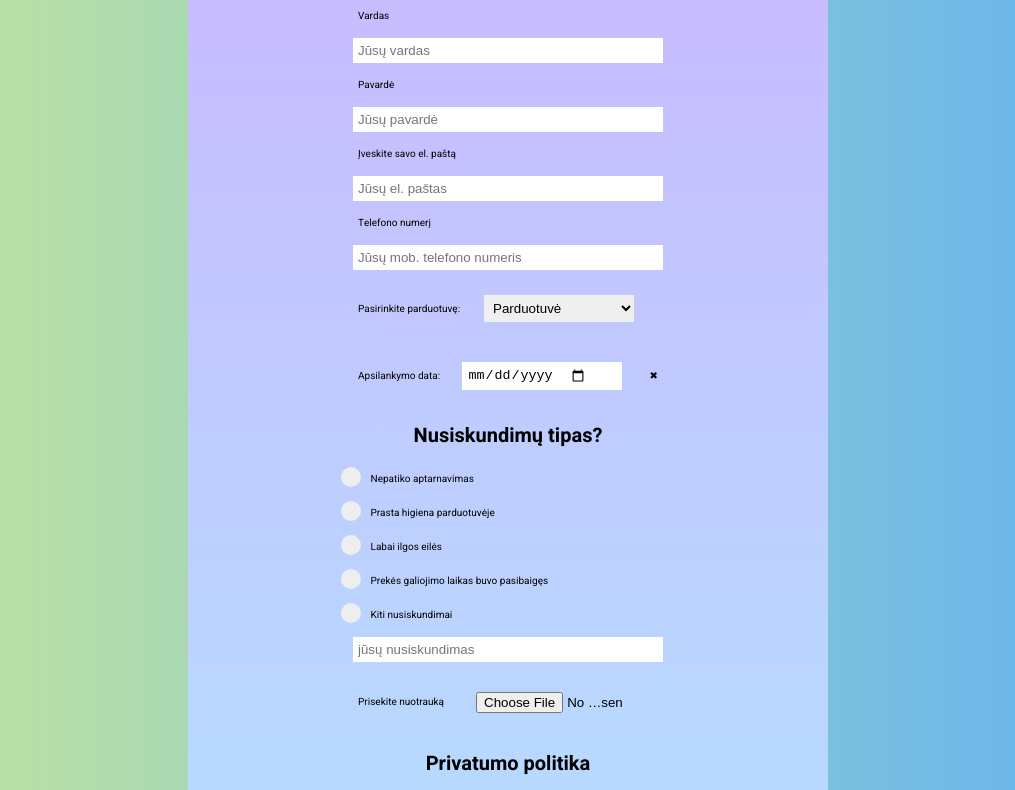
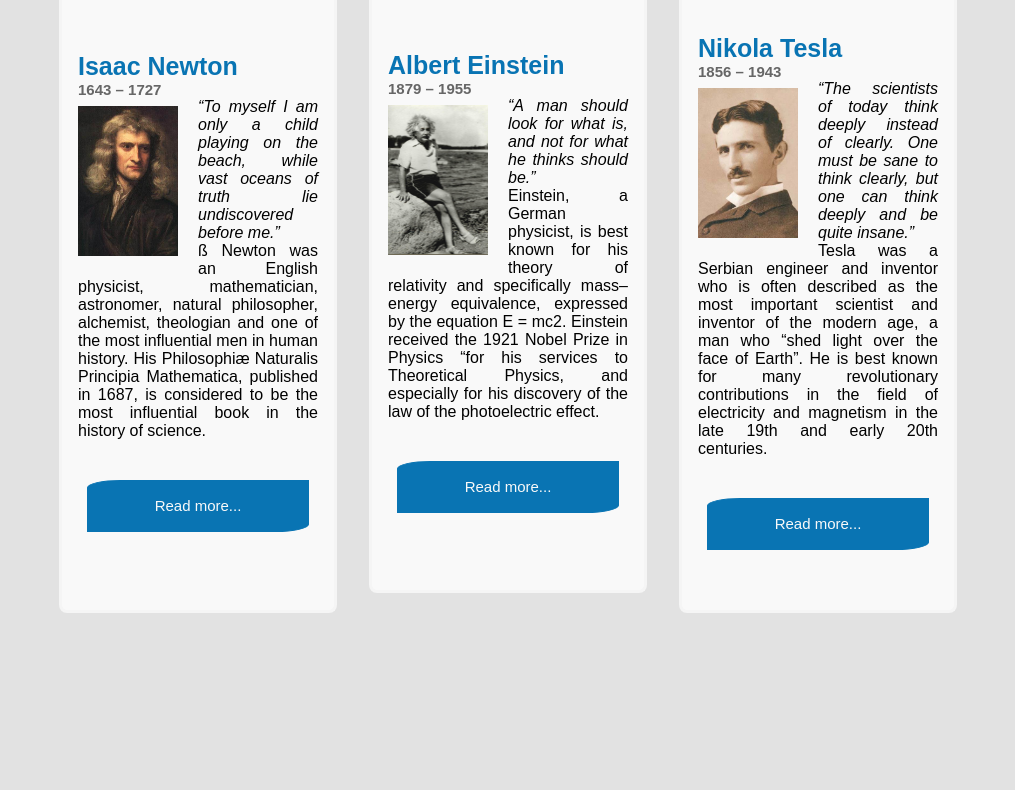
Before and after one commit to SSurkevicius/fe15, a plain HTML site: page index.html in a window 1280 px wide. Shown: the part 120-910 px from the top of the page, without its empty margins (132-1147 px from the left). After the commit the page ends 840 px from the top, so only its background shows below. Drawn offline with Linux system fonts and the light colour scheme; a web font is replaced by a local one.

Commit message:
Add files via upload

```diff
--- /dev/null
+++ b/css/style.css
@@ -0,0 +1,130 @@
+*,
+*::before,
+*::after {
+  margin: 0;
+  padding: 0;
+  box-sizing: inherit;
+}
+
+body {
+  height: 100vh;
+  font-family: 'News Cycle', sans-serif;
+  padding: 20px;
+  background-color: #E2E2E2;
+  display: flex;
+  flex-direction: column;
+  justify-content: center;
+  align-items: center;
+  text-align: center;
+}
+
+.container {
+  display: flex;
+  cursor: pointer;
+
+}
+
+.card {
+  margin: 1rem;
+  width: 240px;
+  height: 600px;
+  padding: .5rem 1rem;
+  background-color: #f9f9f9;
+  border: 3px solid #f5f5f5;
+  border-radius: 8px;
+  border-top: 6px solid #bdc3c7;
+  display: flex;
+  flex-direction: column;
+  justify-content: center;
+  transition: .2s;
+}
+.card:nth-of-type(even) {
+  height: 580px;
+}
+div.card:hover {
+    transform: translateY(-10px);
+    border-top: 6px solid #4286f4;
+}
+
+h1 {
+  padding-top: 20px;
+  font-size: 25px;
+  color: #0974b3;
+  text-align: left;
+}
+
+h2 {
+  font-size: 15px;
+  color: #666;
+  text-align: left;
+}
+
+  main {
+    text-align: justify;
+  }
+
+.citate {
+  font-style: italic;
+}
+.container-img {
+  position: relative;
+  width: 50%;
+}
+img.float {
+  width: 100px;
+  height: 150px;
+  object-fit: cover;
+  margin: 8px 20px 8px 0;
+}
+
+img.middle {
+  transition: .5s ease;
+  opacity: 0;
+  position: absolute;
+  top: 70px;
+  left: 50px;
+  transform: translate(-50%, -50%);
+  -ms-transform: translate(-50%, -50%);
+  text-align: center;
+}
+
+.container-img:hover img.float {
+  opacity: 0.3;
+}
+
+.container-img:hover img.middle {
+  opacity: 1;
+}
+
+
+img:hover {
+
+}
+
+.float {
+  float: left;
+}
+
+.actions {
+  width: 100%;
+
+}
+button {
+  width: 200px;
+  height: 30px;
+  margin: 40px auto;
+  padding: 10px;
+  text-align: center;
+  font-size: 15px;
+  cursor: pointer;
+  background-color: #0974b3;
+  color: #f9f9f9;
+  border: 1px solid #0974b3;
+  border-radius: 15% 0%;
+  outline: 0;
+  transition: background-color .4s, color .4s, transform .1s;
+}
+button:hover {
+  color: white;
+  background: #021B79;
+}
--- a/index.html
+++ b/index.html
@@ -1,224 +1,62 @@
 <!DOCTYPE html>
-<html lang="en" dir="ltr">
-  <head>
-    <meta charset="utf-8">
-    <!-- google fonts -->
-    <link rel="preconnect" href="https://fonts.googleapis.com">
-    <link rel="preconnect" href="https://fonts.gstatic.com" crossorigin>
-    <link href="https://fonts.googleapis.com/css2?family=Heebo:wght@400;700&display=swap" rel="stylesheet">
-    <style type="text/css">
-    /* Frame styling*/
-      html{
-        font-size: 10px;
-      }
-      body{
-        font-family: 'Heebo', sans-serif;
-        background: linear-gradient(to right,#c2e59c, #64b3f4);
-      }
-      form{
-        background: linear-gradient(to bottom,#CAB8FF, #B5DEFF);
-        max-width: 600px;
-        height: auto;
-        text-align: center;
-        padding: 20px;
-        margin: 20px auto;
-        border-radius: 100px
-      }
-      h1{
-        font-size: 3rem;
-      }
-      input,
-      textarea,
-      button,
-      select,
-      label {
-        display: flex;
-        align-items: center;
-        width: 50%;
-        margin: 10px auto;
-        border: none;
-        text-align: justify;
-        padding: 5px;
-      }
+<html lang="en">
+    <head>
+        <meta charset="UTF-8">
+        <title>Scientists</title>
+        <link href="https://fonts.googleapis.com/css?family=News+Cycle:400,700&amp;subset=latin-ext" rel="stylesheet">
+        <link rel="stylesheet" href="css/style.css">
+    </head>
+    <body>
+      <div class="container">
+        <div class="card">
+          <h1>Isaac Newton</h1>
+          <h2>1643 – 1727</h2>
+          <main>
+            <div class=container-img>
+              <img class="float" src="images\Isaac-Newton.jpg" alt="Newton">
+              <img class="middle" src="images\zoom.png" alt="zoom">
+            </div>
+            <div class="citate">“To myself I am only a child playing on the beach, while vast oceans of truth lie undiscovered before me.”</div>ß
 
-      h2 {
-        font-size: 2rem;
-      }
-      button {
-        display: block;
-        width: 30%;
-        padding: 10px 0;
-        font-size: 15px;
-        font-weight: bold;
-        background: #FCFFA6;
-        color: #CAB8FF;
-        text-align: center;
-      }
-      button:hover {
-        background: #FCFFA6;
-        color: #CAB8FF;
-      }
-      /* validating */
-      .validity::after {
-        padding-left: 5px;
-      }
+            Newton was an English physicist, mathematician, astronomer, natural philosopher, alchemist, theologian and one of the most influential men in human history. His Philosophiæ Naturalis Principia Mathematica, published in 1687, is considered to be the most influential book in the history of science.
 
-      input:invalid + .validity::after {
-        content: '✖';
-      }
+          </main>
+          <div class="action">
+            <button class="read-more">Read more...</button>
+          </div>
+        </div>
+        <div class="card">
+          <h1>Albert Einstein</h1>
+          <h2>1879 – 1955</h2>
+          <main>
+            <div class=container-img>
+              <img class="float" src="images\Albert-Einstein.jpg" alt="Albert">
+              <img class="middle" src="images\zoom.png" alt="zoom">
+            </div>
+            <div class="citate">“A man should look for what is, and not for what he thinks should be.”</div>
 
-      input:valid+.validity::after {
-        content: '✓';
-      }
-      /* checkbox styling */
-            /* The container */
-      .container {
-        display: block;
-        position: relative;
-        padding-left: 30px;
-        margin-bottom: 5px;
-        cursor: pointer;
-        font-size: 10px;
-        -webkit-user-select: none;
-        -moz-user-select: none;
-        -ms-user-select: none;
-        user-select: none;
-      }
+            Einstein, a German physicist, is best known for his theory of relativity and specifically mass–energy equivalence, expressed by the equation E = mc2. Einstein received the 1921 Nobel Prize in Physics “for his services to Theoretical Physics, and especially for his discovery of the law of the photoelectric effect.
+          </main>
+          <div class="action">
+            <button class="read-more">Read more...</button>
+          </div>
+        </div>
+        <div class="card">
+          <h1>Nikola Tesla</h1>
+          <h2>1856 – 1943</h2>
+          <main>
+            <div class=container-img>
+              <img class="float" src="images\Nikola-Tesla.jpg" alt="Tesla">
+              <img class="middle" src="images\zoom.png" alt="zoom">
+            </div>
+            <div class="citate">“The scientists of today think deeply instead of clearly. One must be sane to think clearly, but one can think deeply and be quite insane.” </div>
+            Tesla was a Serbian engineer and inventor who is often described as the most important scientist and inventor of the modern age, a man who “shed light over the face of Earth”. He is best known for many revolutionary contributions in the field of electricity and magnetism in the late 19th and early 20th centuries.
+          </main>
+          <div class="action">
+            <button class="read-more">Read more...</button>
+          </div>
+        </div>
+      </div>
 
-      /* Hide the browser's default checkbox */
-      .container input {
-        position: absolute;
-        opacity: 0;
-        cursor: pointer;
-      }
-
-      /* Create a custom checkbox */
-      .checkmark {
-        position: absolute;
-        top: 0;
-        left: 0;
-        height: 20px;
-        width: 20px;
-        background-color: #eee;
-      }
-      .radius {
-        border-radius: 50%;
-      }
-
-      /* On mouse-over, add a grey background color */
-      .container:hover input ~ .checkmark {
-        background-color: #ccc;
-      }
-
-      /* When the checkbox is checked, add a background */
-      .container input:checked ~ .checkmark {
-        background-color: #C1FFD7;
-      }
-
-      /* Create the checkmark/indicator (hidden when not checked) */
-      .checkmark:after {
-        content: "";
-        position: absolute;
-        display: none;
-      }
-      /* Create the indicator (the dot/circle - hidden when not checked) */
-      .radius:after {
-        content: "";
-        position: absolute;
-        display: none;
-      }
-
-      /* Show the checkmark when checked */
-      .container input:checked ~ .checkmark:after {
-        display: block;
-      }
-
-      /* Style the checkmark/indicator */
-      .container .checkmark:after {
-        left: 6px;
-        top: 0px;
-        width: 6px;
-        height: 15px;
-        border: solid white;
-        border-width: 0 3px 3px 0;
-        -webkit-transform: rotate(45deg);
-        -ms-transform: rotate(45deg);
-        transform: rotate(45deg);
-
-      }
-
-        /* ----------------------- */
-
-    </style>
-    <title>Nusiskundimų forma</title>
-  </head>
-  <body>
-    <form action="submitted.html" method="get">
-      <h1>Jūsų nusiskundimų forma</h1>
-
-      <label for="name">Vardas</label>
-      <input id="name" type="name" name="name" placeholder="Jūsų vardas">
-
-      <label for="surname">Pavardė</label>
-      <input id="surname" type="surname" name="surname" placeholder="Jūsų pavardė">
-
-      <label for="email">Įveskite savo el. paštą</label>
-      <input id="email" type="email" name="email" placeholder="Jūsų el. paštas">
-
-      <label for="tel">Telefono numerį</label>
-      <input id="tel" type="tel" name="tel" placeholder="Jūsų mob. telefono numeris">
-
-      <label class="shops">Pasirinkite parduotuvę:
-        <select name="shops">
-          <option value disabled selected>Parduotuvė</option>
-          <option value="maxima">MAXIMA</option>
-          <option value="rimi">RIMI</option>
-          <option value="lidl">LIDL</option>
-          <option value="iki">IKI</option>
-          <option value="norfa">Norfa</option>
-        </select>
-      </label>
-
-      <label class="visitDate">Apsilankymo data:
-        <input type="date" name="visitDate" required pattern="\d{4}-\d{2}-\d{2}">
-        <span class="validity"></span>
-      </label>
-
-      <h2>Nusiskundimų tipas?</h2>
-      <label class="container">Nepatiko aptarnavimas
-        <input type="radio" name="complains">
-        <span class="checkmark radius"></span>
-      </label>
-      <label class="container">Prasta higiena parduotuvėje
-        <input type="radio" name="complains">
-        <span class="checkmark radius"></span>
-      </label>
-      <label class="container">Labai ilgos eilės
-        <input type="radio" name="complains">
-        <span class="checkmark radius"></span>
-      </label>
-      <label class="container">Prekės galiojimo laikas buvo pasibaigęs
-        <input type="radio" name="complains">
-        <span class="checkmark radius"></span>
-      </label>
-      <label class="container ">Kiti nusiskundimai
-        <input type="radio" name="complains">
-        <span class="checkmark radius"></span>
-      </label>
-      <input type="text" name="otherComplains" placeholder="jūsų nusiskundimas">
-
-        <label class="attach">Prisekite nuotrauką
-          <input type="file" name="file" accept="image/jpeg, image/gif, image/png">
-        </label>
-
-      <h2>Privatumo politika</h2>
-      <label class="container">Prašau patvirtinti, kad sutinkate su privatumo politika
-        <input type="checkbox" required>
-        <span class="checkmark check"></span>
-      </label>
-
-      <button type="submit" name="button">Siųsti <br> nusiskundimą!!!</button>
-    </form>
-
-  </body>
+    </body>
 </html>
--- /dev/null
+++ b/style.css
@@ -0,0 +1,130 @@
+*,
+*::before,
+*::after {
+  margin: 0;
+  padding: 0;
+  box-sizing: inherit;
+}
+
+body {
+  height: 100vh;
+  font-family: 'News Cycle', sans-serif;
+  padding: 20px;
+  background-color: #E2E2E2;
+  display: flex;
+  flex-direction: column;
+  justify-content: center;
+  align-items: center;
+  text-align: center;
+}
+
+.container {
+  display: flex;
+  cursor: pointer;
+
+}
+
+.card {
+  margin: 1rem;
+  width: 240px;
+  height: 600px;
+  padding: .5rem 1rem;
+  background-color: #f9f9f9;
+  border: 3px solid #f5f5f5;
+  border-radius: 8px;
+  border-top: 6px solid #bdc3c7;
+  display: flex;
+  flex-direction: column;
+  justify-content: center;
+  transition: .2s;
+}
+.card:nth-of-type(even) {
+  height: 580px;
+}
+div.card:hover {
+    transform: translateY(-10px);
+    border-top: 6px solid #4286f4;
+}
+
+h1 {
+  padding-top: 20px;
+  font-size: 25px;
+  color: #0974b3;
+  text-align: left;
+}
+
+h2 {
+  font-size: 15px;
+  color: #666;
+  text-align: left;
+}
+
+  main {
+    text-align: justify;
+  }
+
+.citate {
+  font-style: italic;
+}
+.container-img {
+  position: relative;
+  width: 50%;
+}
+img.float {
+  width: 100px;
+  height: 150px;
+  object-fit: cover;
+  margin: 8px 20px 8px 0;
+}
+
+img.middle {
+  transition: .5s ease;
+  opacity: 0;
+  position: absolute;
+  top: 70px;
+  left: 50px;
+  transform: translate(-50%, -50%);
+  -ms-transform: translate(-50%, -50%);
+  text-align: center;
+}
+
+.container-img:hover img.float {
+  opacity: 0.3;
+}
+
+.container-img:hover img.middle {
+  opacity: 1;
+}
+
+
+img:hover {
+
+}
+
+.float {
+  float: left;
+}
+
+.actions {
+  width: 100%;
+
+}
+button {
+  width: 200px;
+  height: 30px;
+  margin: 40px auto;
+  padding: 10px;
+  text-align: center;
+  font-size: 15px;
+  cursor: pointer;
+  background-color: #0974b3;
+  color: #f9f9f9;
+  border: 1px solid #0974b3;
+  border-radius: 15% 0%;
+  outline: 0;
+  transition: background-color .4s, color .4s, transform .1s;
+}
+button:hover {
+  color: white;
+  background: #021B79;
+}
```
Also changed, not shown: images/Albert-Einstein.jpg (added), images/Isaac-Newton.jpg (added), images/Nikola-Tesla.jpg (added), images/zoom.png (added).
